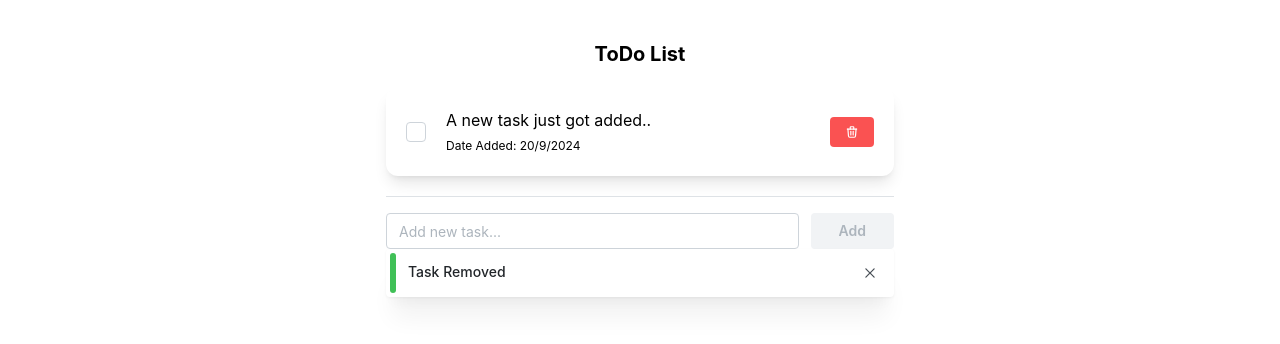
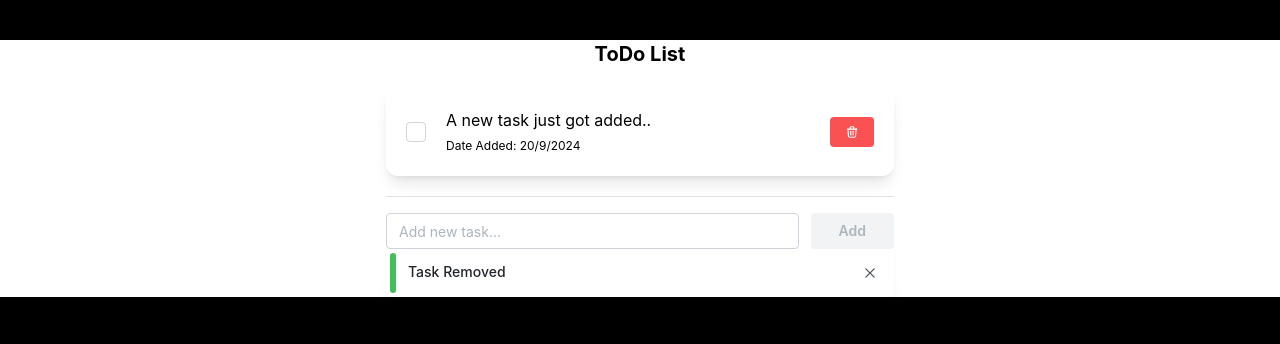
Before and after one commit to hiftikh/to-do-app, a React (Vite) app: page / in a window 1280 px wide. Shown: the top 344 px of the page. Built offline with nearby package versions, Linux system fonts and the light colour scheme.

Commit message:
changed bg to black

```diff
--- a/src/index.css
+++ b/src/index.css
@@ -8,7 +8,7 @@
   font-weight: 400;
   color-scheme: light dark;
   color: rgba(0, 0, 0, 0.87);
-  background-color: #fff;
+  background-color: #000;
   font-synthesis: none;
   text-rendering: optimizeLegibility;
   -webkit-font-smoothing: antialiased;
```
